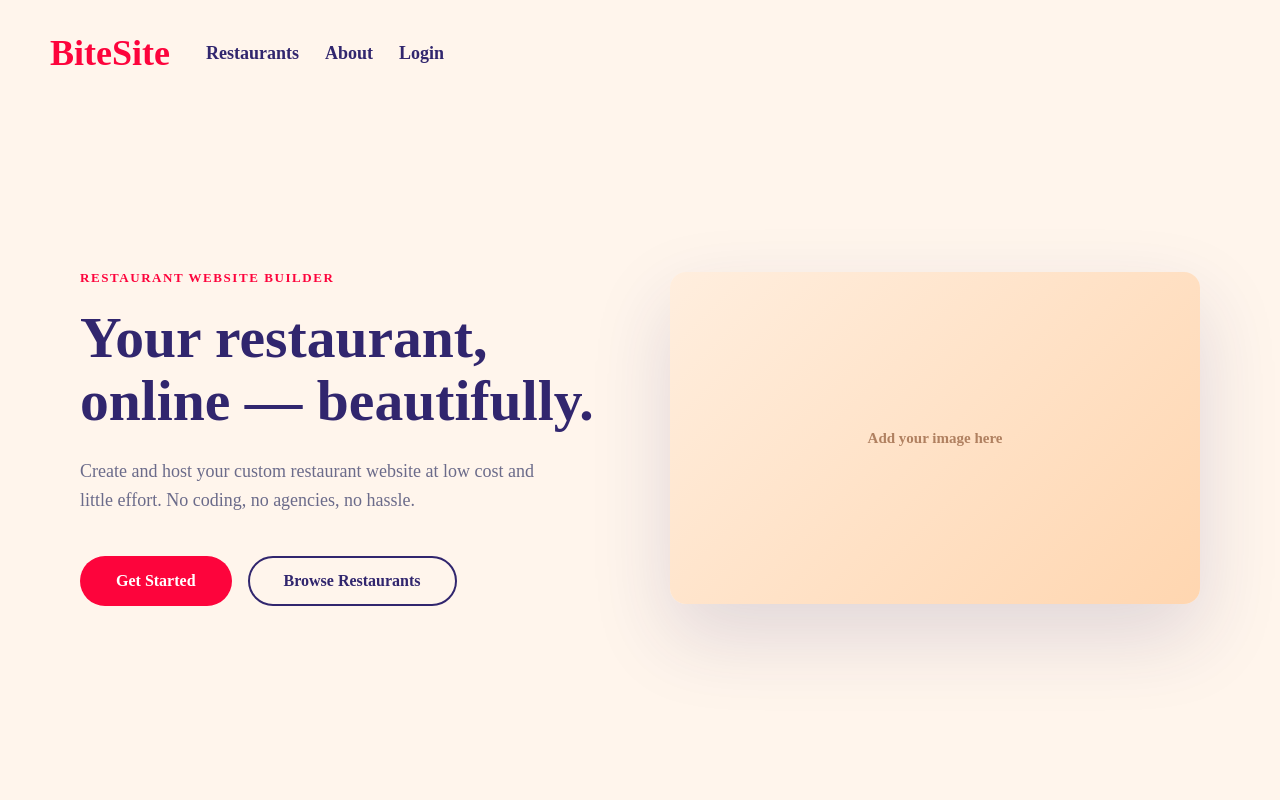
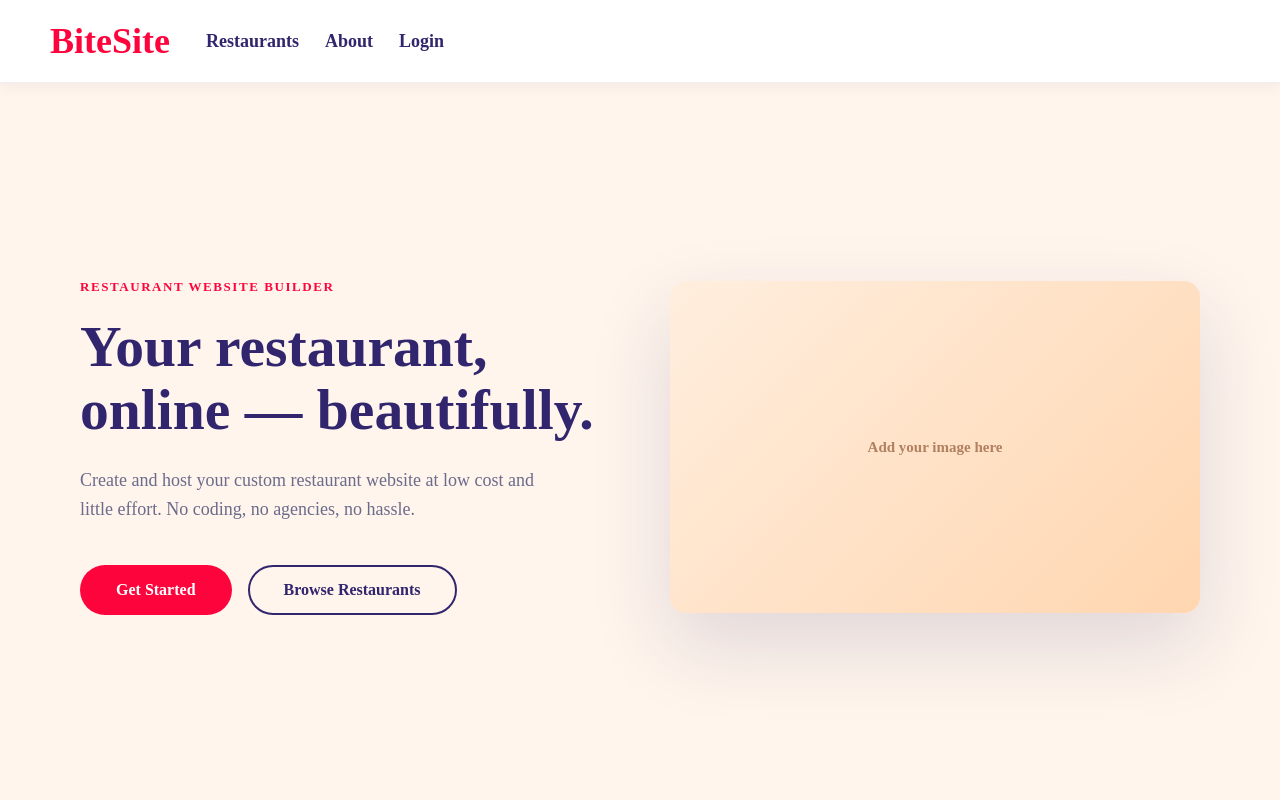
Before and after one commit to davide-muzzi/BiteSite, a Vue app in the folder Frontend/: page / in a window 1280 px wide. Shown: the top 800 px of the page. Built offline with nearby package versions, Linux system fonts and the light colour scheme; no server answers; a web font is replaced by a local one.

Commit message:
style(navbar): slightly adjust navbar design

```diff
--- a/Frontend/src/components/NavBar.vue
+++ b/Frontend/src/components/NavBar.vue
@@ -27,13 +27,16 @@ onMounted(async () => {
 
 <style scoped>
 .nav {
-  padding: 32px 50px 0;
+  padding: 20px 50px;
   display: flex;
   gap: 36px;
   align-items: center;
   font-family: var(--font);
   position: relative;
   z-index: 10;
+  background: white;
+  border-bottom: 1px solid rgba(49, 38, 110, 0.08);
+  box-shadow: 0 2px 16px rgba(49, 38, 110, 0.06);
 }
 
 .logo {
```
